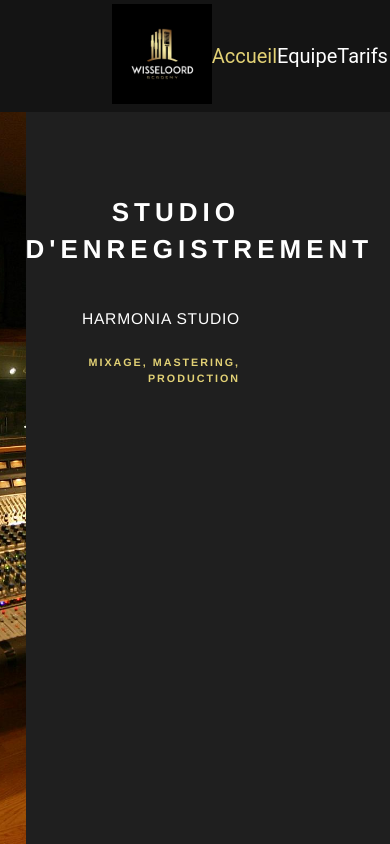
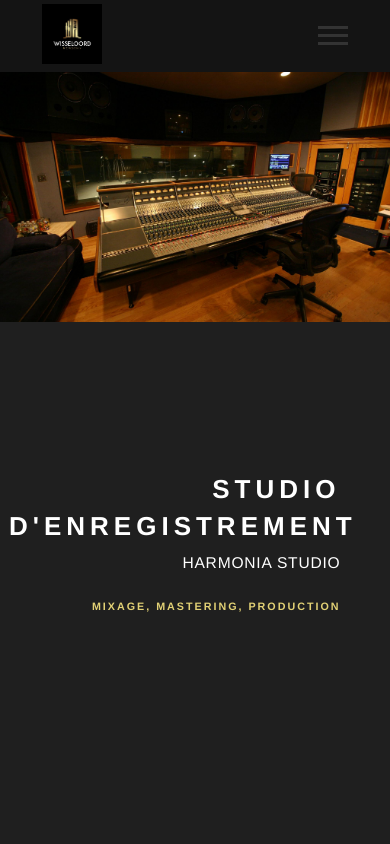
Before and after one commit to rogerK2RK/projetfinal-semaine1, a plain HTML site: page index.html in a window 390 px wide. Shown: the top 844 px of the page. Drawn offline with Linux system fonts and the light colour scheme.

Commit message:
premier test responsive home page

```diff
--- a/css/home.css
+++ b/css/home.css
@@ -37,6 +37,82 @@ body {
 
     nav a.active{
         color: #e2d175;
+    }
+
+    .burger {
+        display: none;
+    }
+    .burger span {
+        display: block;
+        width: 30px;
+        height: 3px;
+        background-color: #333;
+        margin: 5px auto;
+        transition: all 0.3s ease;
+    }
+
+    @media (max-width: 480px) {
+        .logo {
+            width: 60px;
+            height: 60px;
+            margin-left: 30px;
+        }
+
+        .burger {
+            margin-right: 30px;
+
+        }
+        .img-studio {
+            object-position: right bottom ! important;
+        }
+    }
+
+    @media (max-width: 980px) {
+
+        h1 {
+            margin: 0;
+        }
+
+        .box-texte h5 {
+            margin-bottom: 10px;
+        }
+
+        nav{
+            display: none;
+        }
+
+        .burger {
+            display: block;
+        }
+
+        .first-section, .second-section {
+            flex-wrap: wrap;
+            /* flex-direction: column-reverse ! important; */
+        }
+
+        .box-img-studio {
+            width: 100% ! important;
+            height: 33%;
+        }
+
+        .img-studio {
+            object-position: right center ! important;
+        }
+
+        .box-texte {
+            width: 85% ! important;
+            color: #fff;
+            display: block;
+            text-align: end;
+            padding: 0% 0px 87px 9px ! important;
+        }
+
+        .second-section .box-texte{
+            padding-top: 100px ! important;
+            padding-right: 10% ! important;
+            padding-bottom: 100px ! important;
+            padding-left: 10% ! important;
+        }
     }
 
 /** First Slide **/
@@ -98,10 +174,18 @@ body {
 
 /** Seconde Section **/
 
+@media (min-width: 981px) {
     .second-section {
         display: flex;
-        flex-direction: row-reverse;
+        /* flex-direction: row-reverse; */
         height: 90vh;
+    }
+}
+
+    .second-section {
+        display: flex;
+        /* flex-direction: row-reverse; */
+        /* height: 90vh; */
         background-color: #1f1f1f;
     }
 
--- a/index.html
+++ b/index.html
@@ -18,6 +18,11 @@
             <a href="#">Equipe</a>
             <a href="#">Tarifs</a>
         </nav>
+        <div class="burger">
+            <span></span>
+            <span></span>
+            <span></span>
+        </div>
     </header>
     <section class="first-section">
         <div class="box-img-studio">
@@ -32,9 +37,6 @@
         </div>
     </section>
     <section class="second-section">
-        <div class="box-img-studio">
-            <img src="/assets/images/imgmic.jpeg" alt="image du studio d'enregistrement" class="img-studio">
-        </div>
         <div class="box-texte">
             <h3>Découvrez Harmonia : Votre Refuge Musical</h3>
             <p>Bienvenue chez Harmonia, un studio de musique où la créativité et la passion s'entremêlent pour donner vie à des mélodies inoubliables. Fondé en 2019 par le compositeur renommé Alex Dupont, Harmonia est un lieu où les artistes viennent donner vie à leurs idées musicales les plus audacieuses.</p>
@@ -42,6 +44,9 @@
             <p>Notre équipement de pointe comprend des consoles de mixage numériques, des enceintes de monitoring de haute qualité et une gamme variée d'instruments de musique pour répondre à tous les besoins créatifs. Que vous soyez un artiste émergent ou un professionnel chevronné, notre studio offre un espace où vous pouvez explorer, expérimenter et réaliser vos visions musicales avec confiance.</p>
             <p>Chez Harmonia, notre mission est de fournir un environnement stimulant et accueillant où les artistes peuvent exprimer leur véritable essence artistique. Rejoignez-nous dans notre voyage musical et laissez-vous emporter par les harmonies envoûtantes de notre studio.</p>
             <button>Tarif</button>
+        </div>
+        <div class="box-img-studio">
+            <img src="/assets/images/imgmic.jpeg" alt="image du studio d'enregistrement" class="img-studio">
         </div>
     </section>
     <section class="troisieme-section">
@@ -53,15 +58,15 @@
             </div>
             <div class="box-studio">
                 <img src="/assets/images/studio2.jpg" alt="image studio 1">
-                <h3>STUDIO 1</h3>
+                <h3>STUDIO 2</h3>
             </div>
             <div class="box-studio">
                 <img src="/assets/images/studio3.jpg" alt="image studio 1">
-                <h3>STUDIO 1</h3>
+                <h3>STUDIO 3</h3>
             </div>
             <div class="box-studio">
                 <img src="/assets/images/studio4.png" alt="image studio 1">
-                <h3>STUDIO 1</h3>
+                <h3>STUDIO 4</h3>
             </div>
         </div>
     </section>
```
